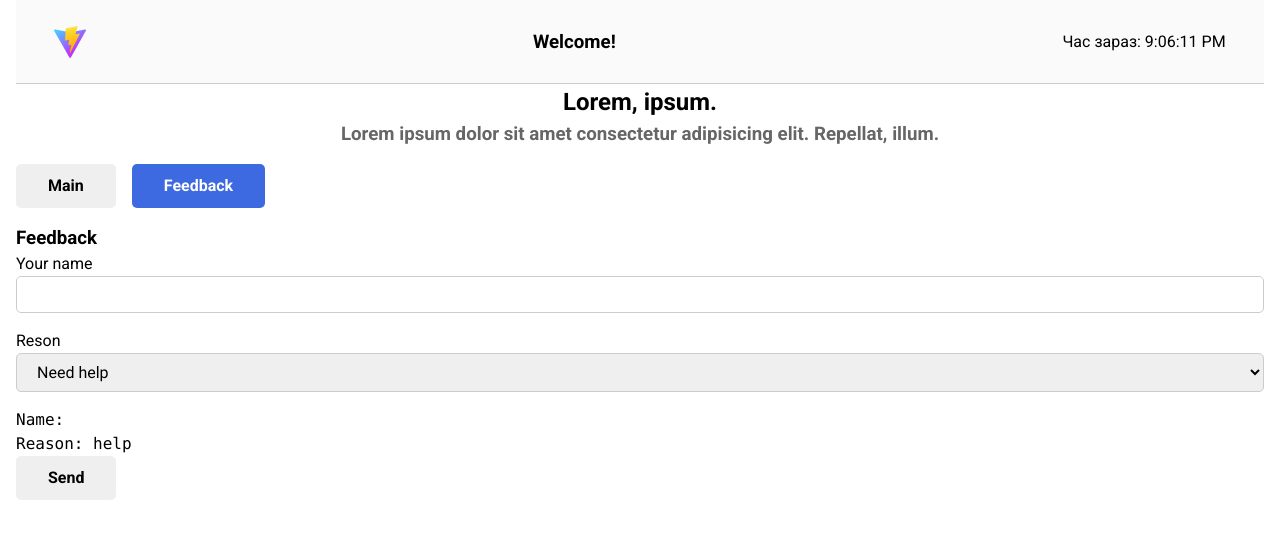
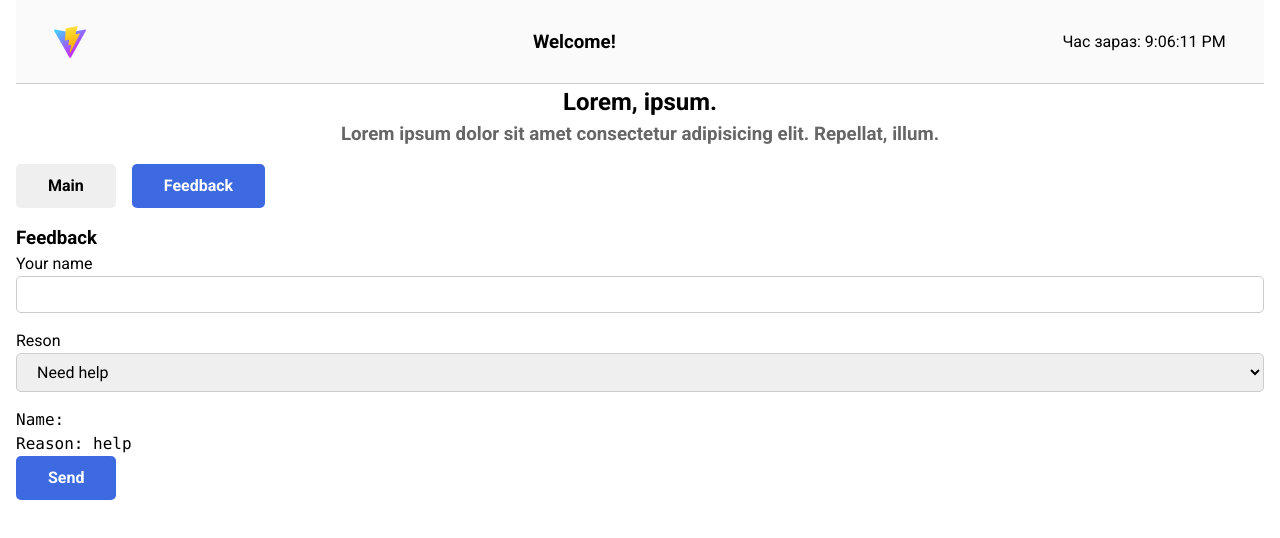
Before and after one commit to PushEaxVK/react-learn, a React (Vite) app: page / in a window 1280 px wide. Shown: the top 538 px of the page. Built offline with nearby package versions, Linux system fonts and the light colour scheme.

Commit message:
disabled button

```diff
--- a/src/components/Button/Button.module.css
+++ b/src/components/Button/Button.module.css
@@ -17,3 +17,7 @@
   background-color: #3e6ae1;
   color: #fff;
 }
+
+.button:disabled {
+  cursor: not-allowed;
+}
--- a/src/components/FeedbackSection/FeedbackSection.jsx
+++ b/src/components/FeedbackSection/FeedbackSection.jsx
@@ -53,7 +53,9 @@ const FeedbackSection = () => {
           Reason: {reason}
         </pre>
 
-        <Button disabled={hasError}>Send</Button>
+        <Button disabled={hasError} isActive={!hasError}>
+          Send
+        </Button>
       </form>
     </section>
   );
```
